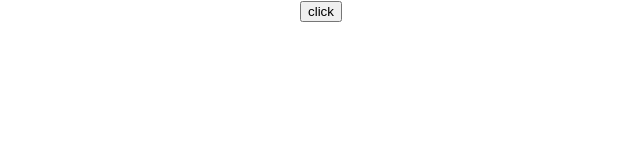
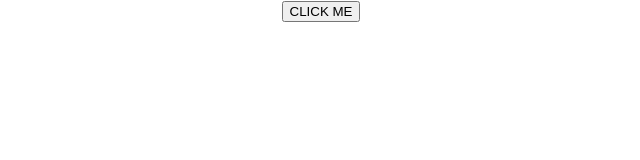
Before and after one commit to pop-dev5016/code-evolution-react, a React (Create React App) app: page / in a window 1280 px wide. Shown: the top 160 px of the page, without its empty margins (319-959 px from the left). Built offline with nearby package versions, Linux system fonts and the light colour scheme.

Commit message:
class event handler

```diff
--- a/src/App.js
+++ b/src/App.js
@@ -7,6 +7,7 @@
 import Counter from './components/Counter';
 import Functionclick from './Functionclick';
 import React from "react";
+import Classclick from './components/Classevent';
 import { Component } from "react";
 
 
@@ -15,7 +16,7 @@
   return (
     <div className="App">
       {/* <Hello/> */}
-      <Functionclick/>
+      {/* <Functionclick/> */}
       {/* <Greet name="pavi" regno="2012505016"  >
         this is childern props
       </Greet>
@@ -31,6 +32,7 @@
       {/* <Greet name="nava" regno="2012505018"></Greet>
       <Greet name="appa" regno="2012505019"></Greet> */}
       {/* <Welcome name="nava" regno="2012505018"></Welcome> */}
+      <Classclick></Classclick>
     </div>
   );
 }
--- /dev/null
+++ b/src/components/Classevent.js
@@ -0,0 +1,16 @@
+import React, { Component } from 'react'
+
+export class Classclick extends Component {
+  Classclick() {
+    console.log("i m clicked via class");}
+
+  render() {
+    return (
+      <div>
+        <button onClick={this.Classclick}>CLICK ME</button>
+      </div>
+    )
+  }
+}
+
+export default Classclick
```
